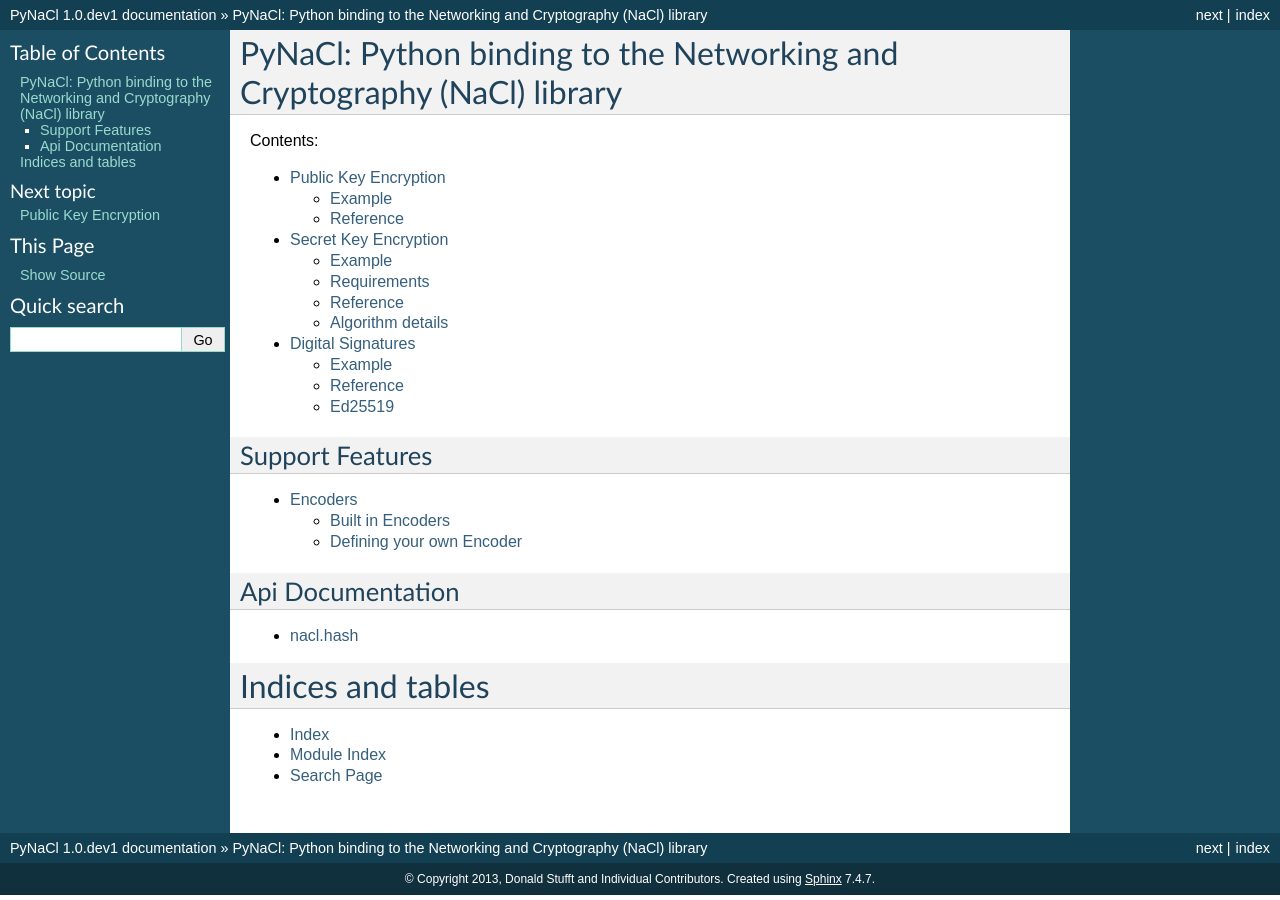
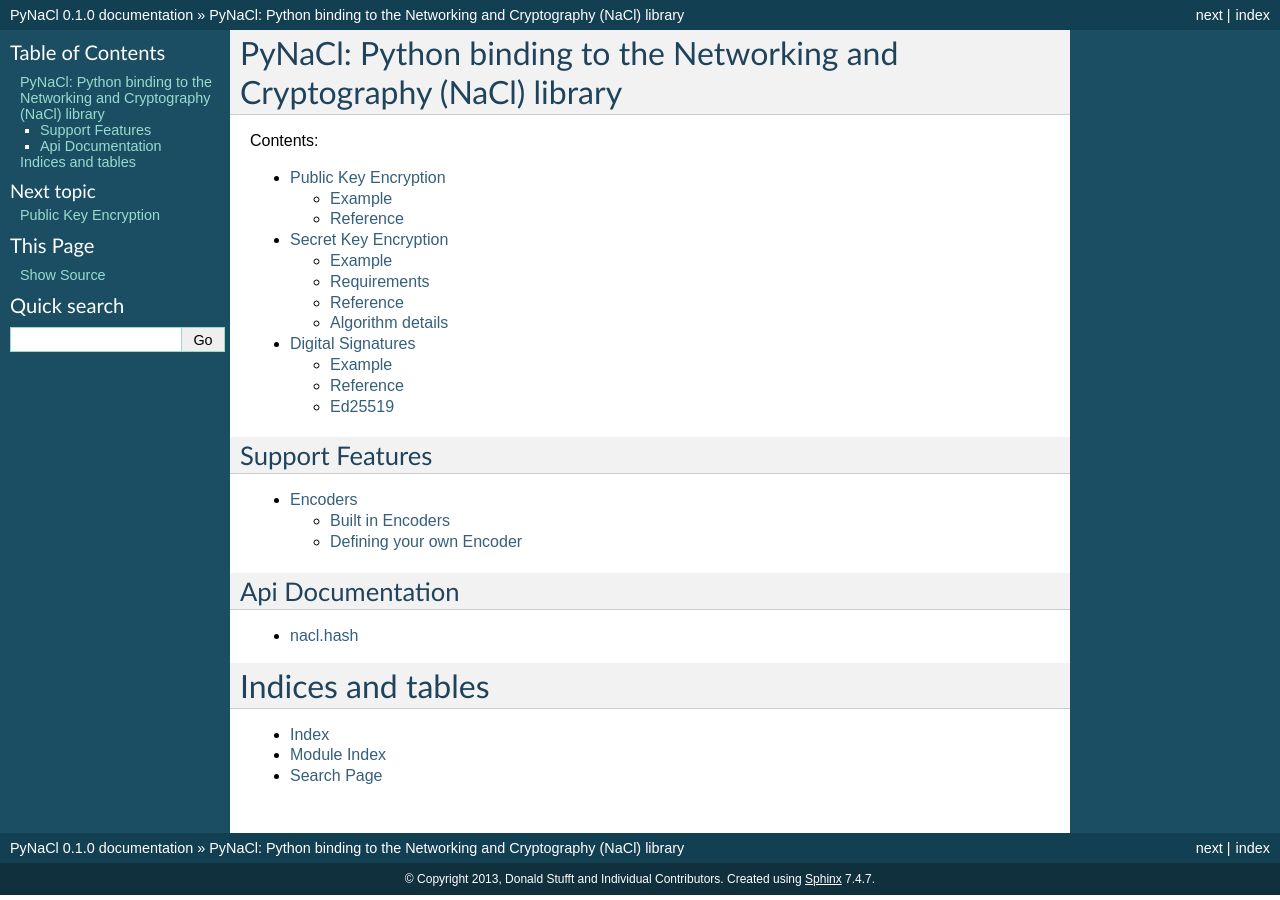
Before and after one commit to pyca/pynacl, a Sphinx documentation site: the page built from docs/index.rst, in a window 1280 px wide. Built offline with Sphinx 7.4.7, drawn with Linux system fonts in a browser that asks for light colours.

Commit message:
Bump Version to 0.1.0

```diff
--- a/docs/conf.py
+++ b/docs/conf.py
@@ -49,9 +49,9 @@
 # built documents.
 #
 # The short X.Y version.
-version = '1.0'
+version = '0.1'
 # The full version, including alpha/beta/rc tags.
-release = '1.0.dev1'
+release = '0.1.0'
 
 # The language for content autogenerated by Sphinx. Refer to documentation
 # for a list of supported languages.
--- a/nacl/__init__.py
+++ b/nacl/__init__.py
@@ -10,7 +10,7 @@
 __summary__ = "Python binding to the Networking and Cryptography (NaCl) library"
 __uri__ = "https://github.com/dstufft/pynacl/"
 
-__version__ = "0.1dev1"
+__version__ = "0.1.0"
 
 __author__ = "Donald Stufft"
 __email__ = "donald@stufft.io"
```
